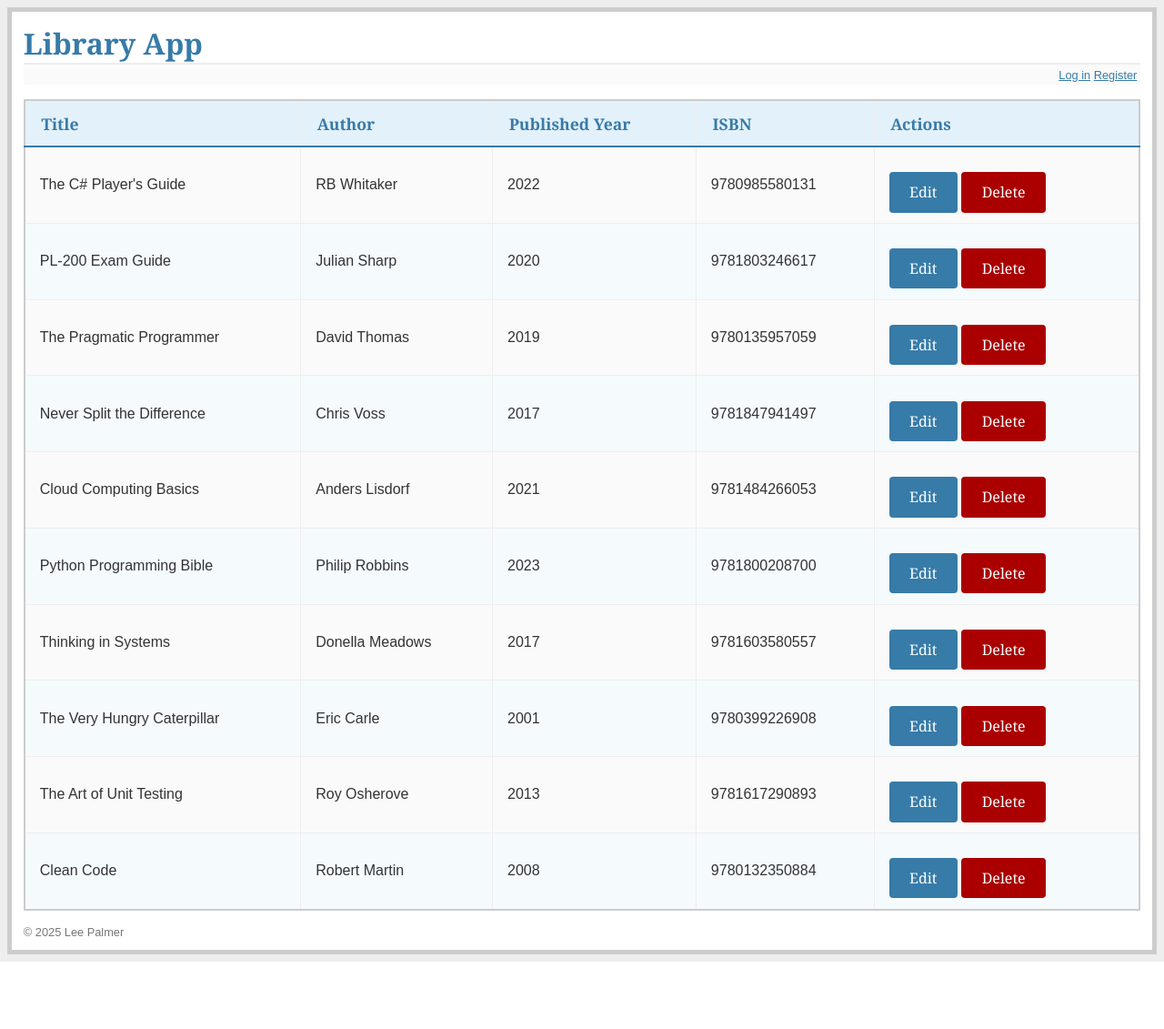
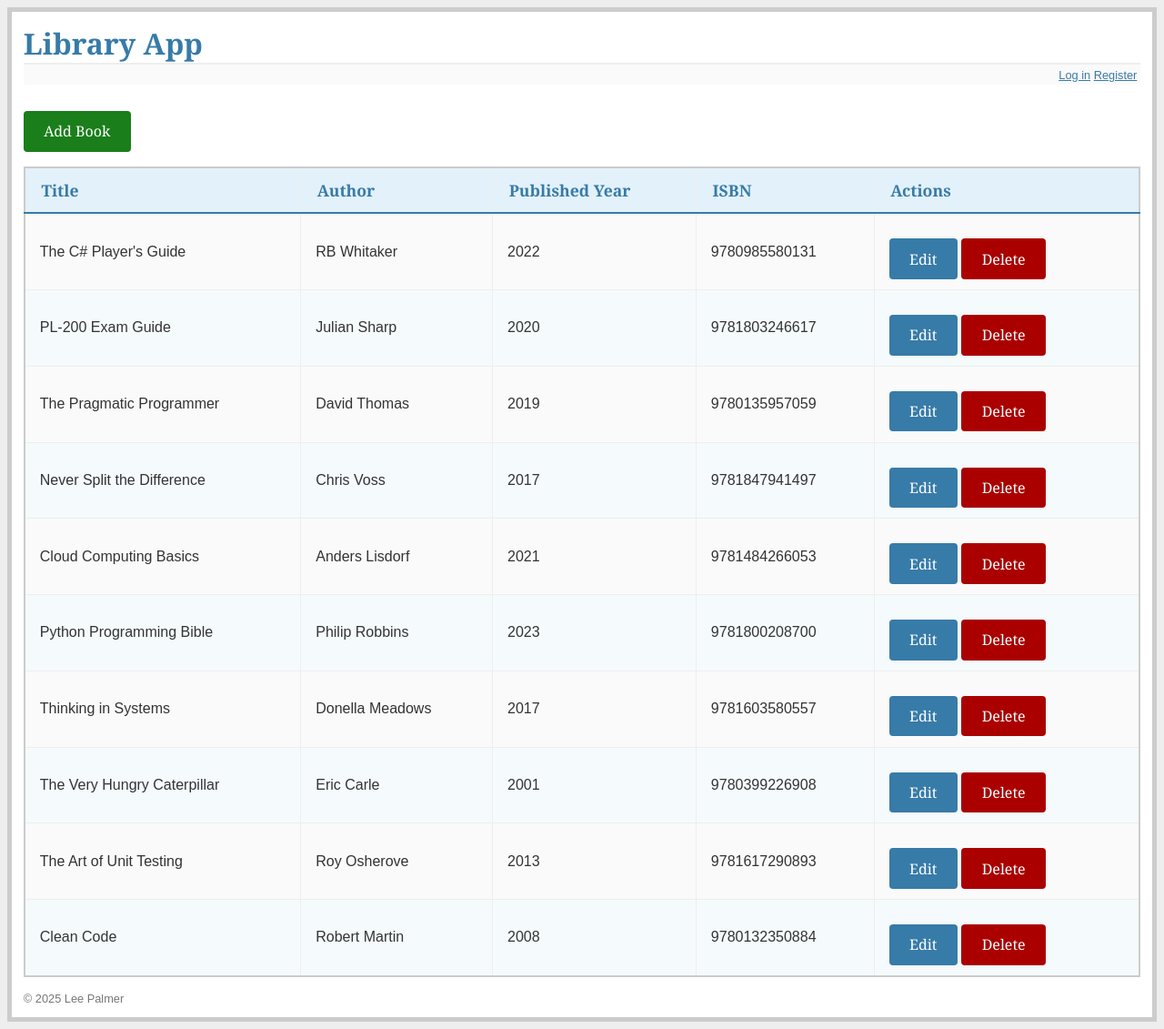
Before and after one commit to leep1000/Library_Web_App, a Flask app: page /books in a window 1280 px wide. Shown: the whole page at 91% size. Before the commit the page ends 1057 px from the top, so only its background shows below. Run offline with Flask 3, Linux system fonts and the light colour scheme.

Commit message:
wtforms and flash messages work correctly

```diff
--- a/app/routes.py
+++ b/app/routes.py
@@ -1,3 +1,5 @@
+from .validators import BookForm
+
 # This file holds the routes for the Flask application, including user registration, login, book management, and review submission
 from flask import Blueprint, render_template, request, redirect, url_for, flash, session
 from . import db
@@ -19,7 +21,26 @@ def list_books():
 @routes_bp.route("/books/add", methods=["GET", "POST"])
 def add_book():
     if request.method == "POST":
-        pass
+        form = BookForm(request.form)
+        isbn_conflict = Book.query.filter_by(isbn=form.isbn.data).first()
+        if isbn_conflict:
+            form.isbn.errors.append("A book with this ISBN already exists.")
+
+        if form.validate() and not form.isbn.errors:
+            new_book = Book(
+                title=form.title.data,
+                author=form.author.data,
+                publication_year=form.publication_year.data,
+                isbn=form.isbn.data
+            )
+            db.session.add(new_book)
+            db.session.commit()
+            flash("Book added successfully!", "success")
+            return redirect(url_for("routes.list_books"))
+        else:
+            for field, errors in form.errors.items():
+                for error in errors:
+                    flash(f"{field.capitalize()}: {error}", "danger")
     return render_template("add_book.html")
 
 @routes_bp.route("/books/<int:book_id>/delete", methods=["POST"])
@@ -30,42 +51,27 @@ def delete_book(book_id):
     flash(f"Book '{book.title}' has been deleted.", "success")
     return redirect(url_for("routes.list_books"))
 
+from .validators import BookForm
+
 @routes_bp.route("/books/<int:book_id>/edit", methods=["POST"])
 def edit_book(book_id):
     book = Book.query.get_or_404(book_id)
-    title = request.form.get("title", "").strip()
-    author = request.form.get("author", "").strip()
-    year = request.form.get("publication_year")
-    isbn = request.form.get("isbn", "").strip()
+    form = BookForm(request.form)
+    isbn_conflict = Book.query.filter(Book.isbn == form.isbn.data, Book.id != book_id).first()
+    if isbn_conflict:
+        form.isbn.errors.append("A different book already has this ISBN.")
 
-    #validation
-    errors = []
-    if not title:
-        errors.append("Title is required.")
-    if not author:
-        errors.append("Author is required.")
-    try:
-        year = int(year)
-        if year < 1600 or year > 2025:
-            errors.append("Year must be realistic.")
-    except (ValueError, TypeError):
-        errors.append("Year must be a number.")
-    if not isbn or len(isbn) < 10:
-        errors.append("ISBN is required and should be at least 10 characters.")
-
-    # Show errors (via flash, shown after redirect)
-    if errors:
-        for err in errors:
-            flash(err, "danger")
-        return redirect(url_for("routes.list_books"))
-
-    # Update book
-    book.title = title
-    book.author = author
-    book.publication_year = year
-    book.isbn = isbn
-    db.session.commit()
-    flash(f"Book '{book.title}' updated.", "success")
+    if form.validate() and not form.isbn.errors:
+        book.title = form.title.data
+        book.author = form.author.data
+        book.publication_year = form.publication_year.data
+        book.isbn = form.isbn.data
+        db.session.commit()
+        flash("Book updated successfully!", "success")
+    else:
+        for field, errors in form.errors.items():
+            for error in errors:
+                flash(f"{field.capitalize()}: {error}", "danger")
     return redirect(url_for("routes.list_books"))
 
 
--- a/app/static/modal.js
+++ b/app/static/modal.js
@@ -23,3 +23,16 @@ function openEditDialog(bookId, bookTitle, bookAuthor, bookYear, bookIsbn) {
 function closeEditDialog() {
   document.getElementById("editDialog").close();
 }
+
+function openAddDialog() {
+  let dialog = document.getElementById("addDialog");
+  document.getElementById("bookTitle").value = "";
+  document.getElementById("bookAuthor").value = "";
+  document.getElementById("bookYear").value = "";
+  document.getElementById("bookIsbn").value = "";
+  dialog.showModal();
+}
+
+function closeAddDialog() {
+  document.getElementById("addDialog").close();
+}
--- a/app/static/style.css
+++ b/app/static/style.css
@@ -55,6 +55,19 @@ h2 {
   padding: 0.5em;
   border: 1px solid #aacbe2;
 }
+.flash.success {
+  background: #d4edda;
+  color: #155724;
+  border: 1px solid #c3e6cb;
+}
+
+.flash.danger,
+.flash.error {
+  background: #f8d7da;
+  color: #a71d2a;
+  border: 1px solid #f5c6cb;
+}
+
 .error {
   background: #f0d6d6;
   padding: 0.5em;
@@ -121,30 +134,6 @@ input[type="number"] {
   box-sizing: border-box;
 }
 
-button,
-input[type="submit"] {
-  background: #377ba8;
-  color: white;
-  border: none;
-  border-radius: 4px;
-  padding: 0.7em 1.4em;
-  font-size: 1em;
-  font-family: "Georgia", serif;
-  cursor: pointer;
-  transition: background 0.2s;
-  margin-top: 1em;
-}
-
-button:hover,
-input[type="submit"]:hover {
-  background: #22567a;
-}
-button:disabled,
-input[type="submit"]:disabled {
-  background: #ccc;
-  cursor: not-allowed;
-}
-
 footer {
   font-size: 0.8em;
   color: #777;
@@ -177,15 +166,56 @@ dialog .close {
   color: #aaa;
   cursor: pointer;
 }
-.btn-danger {
-  background: #a00;
+button,
+input[type="submit"] {
+  background: #377ba8;
+  color: white;
+  border: none;
+  border-radius: 4px;
+  padding: 0.7em 1.4em;
+  font-size: 1em;
+  font-family: "Georgia", serif;
+  cursor: pointer;
+  transition: background 0.2s;
+  margin-top: 1em;
+}
+
+/* Shared button style for all custom buttons */
+.btn-danger,
+.add-book {
   color: #fff;
   border: none;
   padding: 0.7em 1.4em;
   border-radius: 4px;
+  cursor: pointer;
+  font-size: 1em;
+  font-family: "Georgia", serif;
+  margin-top: 1em;
+}
+
+/* Specific styles for .btn-danger */
+.btn-danger {
+  background: #a00;
   margin-right: 1em;
-  cursor: pointer;
 }
 .btn-danger:hover {
   background: #d00;
 }
+
+/* Specific styles for .add-book */
+.add-book {
+  background: rgb(26, 126, 26);
+}
+.add-book:hover {
+  background: rgb(20, 100, 20);
+}
+
+button:hover,
+input[type="submit"]:hover {
+  background: #22567a;
+}
+button:disabled,
+input[type="submit"]:disabled {
+  background: #ccc;
+  cursor: not-allowed;
+}
--- a/app/templates/base.html
+++ b/app/templates/base.html
@@ -23,8 +23,8 @@
           <a href="{{ url_for('routes.register') }}">Register</a>
         </nav>
       </header>
-      {% for message in get_flashed_messages() %}
-      <div class="flash">{{ message }}</div>
+      {% for message in get_flashed_messages(with_categories=True) %}
+      <div class="flash {{ message[0] }}">{{ message[1] }}</div>
       {% endfor %}
       <main>{% block content %} {% endblock %}</main>
       <footer>&copy; 2025 Lee Palmer</footer>
--- a/app/templates/books.html
+++ b/app/templates/books.html
@@ -1,5 +1,9 @@
 {% extends "base.html" %} {% block title %}Books{% endblock %} {% block content
-%} {% if books %}
+%}
+<button class="add-book" type="button" onclick="openAddDialog()">
+  Add Book
+</button>
+{% if books %}
 <table>
   <thead>
     <tr>
@@ -52,7 +56,7 @@
 </dialog>
 
 <dialog id="editDialog">
-  <form method="POST" id="editForm">
+  <form method="POST" id="editForm" action="/books/edit">
     <span class="close" onclick="closeEditDialog()">&times;</span>
     <label for="editBookTitle">Title:</label>
     <input type="text" name="title" id="editBookTitle" required>
@@ -71,6 +75,25 @@
   </form>
 </dialog>
 
+<dialog id="addDialog">
+  <form method="POST" id="addForm" action="/books/add">
+    <span class="close" onclick="closeAddDialog()">&times;</span>
+    <label for="bookTitle">Title:</label>
+    <input type="text" name="title" id="bookTitle" required>
+
+    <label for="bookAuthor">Author:</label>
+    <input type="text" name="author" id="bookAuthor" required>
+
+    <label for="bookYear">Published Year:</label>
+    <input type="number" name="publication_year" id="bookYear" required min="0">
+
+    <label for="bookIsbn">ISBN:</label>
+    <input type="text" name="isbn" id="bookIsbn" required pattern=".{10,}">
+
+    <button type="submit" class="btn-danger">Add Book</button>
+    <button type="button" onclick="closeAddDialog()">Cancel</button>
+  </form>
+</dialog>
 {% endblock %} {% block scripts %}
 <script src="{{ url_for('static', filename='modal.js') }}"></script>
 {% endblock %}
```
Also changed, not shown: app/validators.py (added, +34 -0 lines), instance/library.db.
